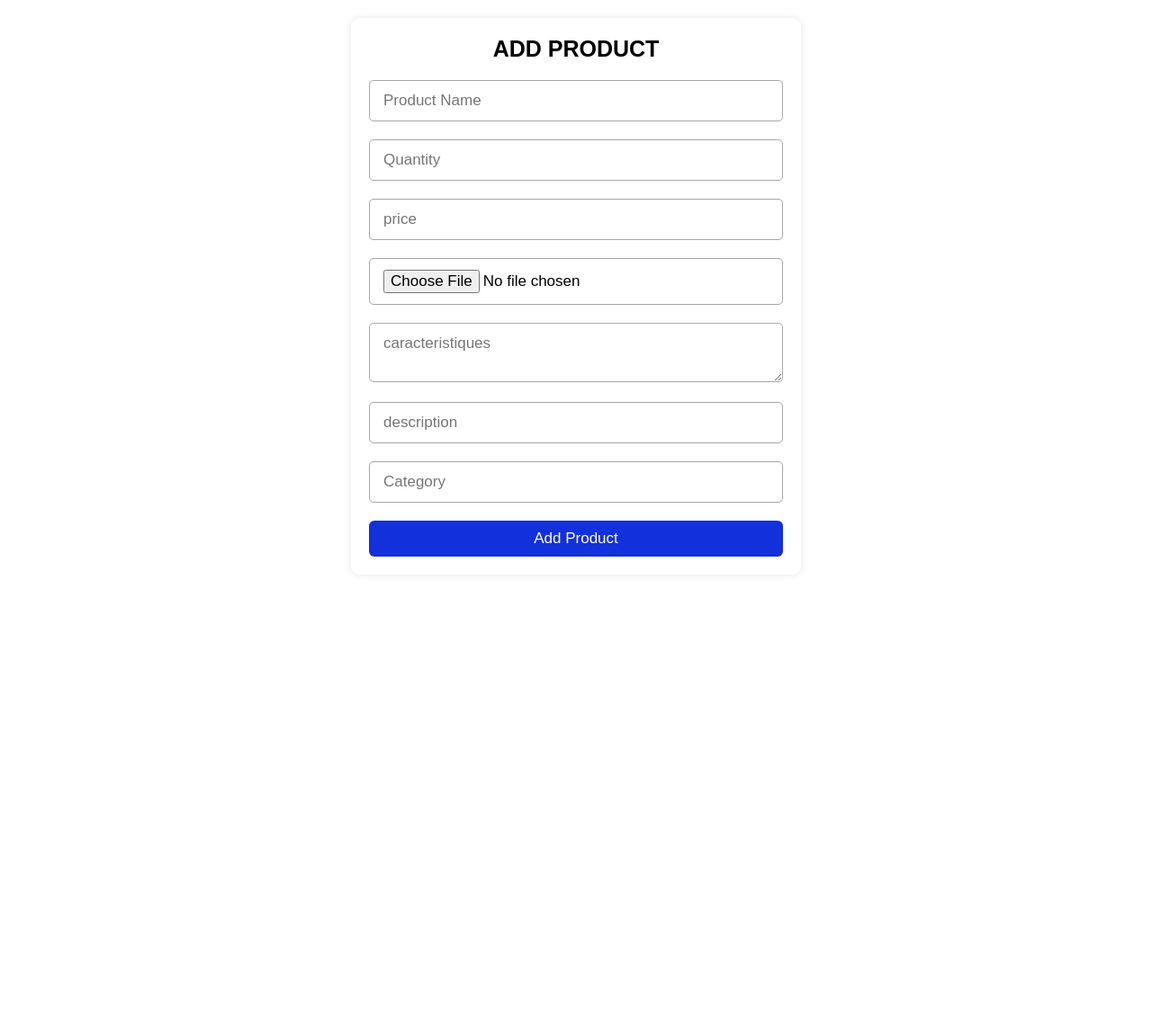
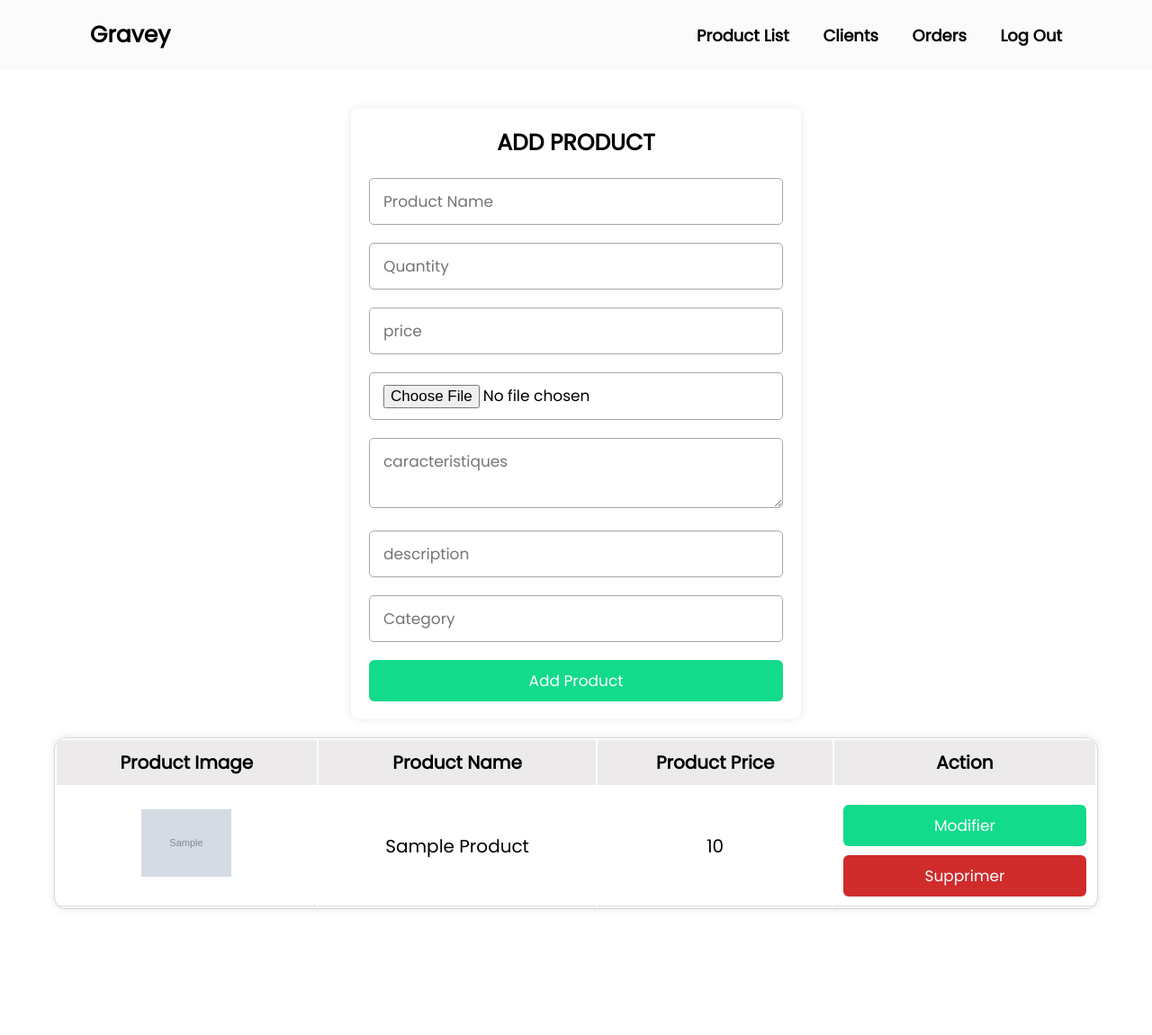
Before and after one commit to Zakaria12e/Ecom-website, a PHP site: page /Admin0.php in a window 1280 px wide. Shown: the whole page at 90% size. Before the commit the page ends 619 px from the top, so only its background shows below. Run offline with PHP 8.4, Linux system fonts and the light colour scheme; tables that the repository leaves empty or names only in its code hold one stand-in row (values such as "Sample post"); grey boxes marked "Sample" are stand-in pictures.

Commit message:
admin V1.1

```diff
--- a/Admin0.css
+++ b/Admin0.css
@@ -1,10 +1,11 @@
+@import url('https://fonts.googleapis.com/css?family=Poppins');
 *{
     margin: 0;padding: 0;
     text-decoration: none;
     box-sizing: border-box;
     outline: none;
     text-transform: capitalize;
-    font-family: Arial, sans-serif;
+    font-family: 'Poppins';
 
 }
 html{
@@ -14,7 +15,8 @@ html{
 .container{
     max-width: 1200px;
     padding: 2rem;
-    margin: 0 auto;
+    margin: 100px auto;
+
 }
 .admin-product-form-container form{
 
@@ -42,7 +44,7 @@ html{
 .btn{
     display: block;
     width: 100%;
-    background-color: #1230db;
+    background-color: #12db8b;
     color: white;
     margin-top: 1rem;
     font-size: 1.7rem;
@@ -52,7 +54,7 @@ html{
     cursor: pointer;
 }
 .btn:hover {
-    background-color: #566dee;
+    background-color: #0c5c4f;
 }.confirmationmsg{
     border: 1px solid green;
     color: darkgreen;
@@ -60,6 +62,8 @@ html{
     border-radius: 6px;
     background-color:rgb(145, 228, 145);
     text-align: center;
+    margin-top: 20px;
+    max-width: 300px;
 
     }
     div.erreurmsg{
@@ -69,4 +73,104 @@ html{
         border-radius: 6px;
         background-color:rgb(228, 145, 145);
         text-align: center;
-        }
+}
+
+.product-display{
+    margin: 2rem 0;
+
+}
+.product-display .product_table{
+
+width: 100%;
+text-align: center;
+border: 1px solid rgb(215, 214, 217);
+border-radius: 13px;
+box-shadow: 0 0 10px rgba(0, 0, 0, 0.1);
+}
+.product-display thead{
+
+    background-color: #eceaea;
+    border-radius: 6px;
+}
+
+.product-display td{
+    padding: 1rem;
+    font-size: 2rem;
+    border-bottom: 1px solid #dbdada;
+}
+
+.product-display th{
+    padding: 1rem;
+    font-size: 2rem;
+
+}
+
+.product-display .btn:last-child{
+
+    background-color: rgb(208, 44, 44);
+}
+.product-display .btn:last-child:hover{
+
+    background-color: rgb(131, 13, 13);
+}
+
+.header{
+    position: fixed;
+    top: 0;
+    left: 0;
+    width: 100%;
+    padding: 20px 100px;
+    display: flex;
+    background: rgba(211, 211, 211, 0.1);
+    justify-content: space-between;
+    align-items: center;
+}
+.logo{
+    font-size: 25px;
+    text-decoration: none;
+    color: black;
+    font-weight: 600;
+}
+
+.navbar a{
+    color: black;
+    font-size: 18px;
+    text-decoration: none;
+    margin-left: 35px;
+    font-weight: 600;
+
+}
+.navbar a:hover{
+   color: #1241db;
+}
+
+html{
+    scroll-behavior: smooth;
+    scroll-padding: 9rem;
+  }
+
+@media (max-width:990px)  {
+    html{
+        font-size: 55%;
+    }
+
+}
+
+@media (max-width:768px)  {
+
+    .product-display{
+        overflow-y: scroll;
+    }
+
+    .product-display .product_table{
+        width: 80rem;
+    }
+
+}
+
+@media (max-width:450px)  {
+    html{
+        font-size: 50%;
+    }
+
+}
--- a/Admin0.php
+++ b/Admin0.php
@@ -1,26 +1,32 @@
+
 <!DOCTYPE html>
 <html lang="en">
 <head>
     <meta charset="UTF-8">
     <meta name="viewport" content="width=device-width, initial-scale=1.0">
     <link rel="stylesheet" href="Admin0.css">
+    <link rel="stylesheet" href="navbar.css">
     <title>Admin</title>
 </head>
 <body>
+
+<header class="header">
+  <a href="Admin0.php" class="logo">Gravey</a>
+  <nav class="navbar">
+    <a href="#Product_list">Product List</a>
+    <a href="#">Clients</a>
+    <a href="#">Orders</a>
+    <a href="logout.php">Log out</a>
+  </nav>
+</header>
 
 <?php
     require_once 'config.php';
     $confirmationMessage = "";
     $errmsg = "";
-    $product_name = "";
-    $quantity = "";
-    $image = "";
-    $description = "";
-    $caracteristiques = "";
-    $category = "";
 
-
-if ( isset($_POST['add_product'])) {
+    //add product
+ if ( isset($_POST['add_product'])) {
 
     $product_name = $_POST['product_name'];
     $quantity = $_POST['quantity'];
@@ -52,15 +58,25 @@ if ( isset($_POST['add_product'])) {
       }
 
     }
+      //delete product
+     if (isset($_GET['delete'])) {
 
+      $name = $_GET['delete'];
+      $DeleteQuery = "DELETE FROM products WHERE product_name ='$name'";
+      mysqli_query($con,$DeleteQuery);
+      header('location:Admin0.php');
 
+     }
 
-?>     <?php if (!empty($confirmationMessage)) : ?>
+?>      <?php if (!empty($confirmationMessage)) : ?>
            <div id="addproduct" class="confirmationmsg"><?php echo $confirmationMessage; ?></div>
         <?php endif; ?>
         <?php if (!empty($errmsg)) : ?>
            <div id="addproduct" class="erreurmsg"><?php echo $errmsg; ?></div>
         <?php endif; ?>
+
+
+
         <div id="product-interface">
 
 <div class="container">
@@ -87,9 +103,44 @@ if ( isset($_POST['add_product'])) {
             <input type="submit" class="btn"  name="add_product" value="Add Product">
 </form>
 
+</div>
+  <?php
+  $selectQuery = "SELECT * FROM products";
+  $result = mysqli_query($con,$selectQuery);
+  ?>
 
+<div class="product-display" id="Product_list">
 
+     <table class="product_table">
+
+       <thead>
+        <tr>
+               <th>Product Image</th>
+               <th>Product Name</th>
+               <th>Product Price</th>
+               <th colspan="2">action</th>
+       </tr>
+
+      </thead>
+
+      <?php
+      while ($row = mysqli_fetch_assoc($result)) {
+      ?>
+         <tr>
+               <td ><img style="width: 100px;" src="images/<?php echo $row['image'];?>"></td>
+               <td><?php echo $row['product_name'];?></td>
+               <td><?php echo $row['price'];?></td>
+               <td>
+               <a href="Admin_update_product.php?edit=<?php echo $row['product_name']; ?>" class="btn">Modifier</a>
+               <a href="Admin0.php?delete=<?php echo $row['product_name']; ?>" class="btn">Supprimer</a>
+
+               </td>
+       </tr>
+
+      <?php } ?>
+     </table>
 </div>
+
 
 </div>
 </body>
--- a/home.php
+++ b/home.php
@@ -22,8 +22,7 @@ else{
     <nav class="border-gray-200 bg-gray-50 dark:bg-gray-800 dark:border-gray-700">
             <div class="max-w-screen-xl flex flex-wrap items-center justify-between mx-auto p-4">
               <a  href="home.php" class="flex items-center space-x-3 rtl:space-x-reverse">
-                  <img  src="images/gaming-pad-alt-1-svgrepo-com.svg" class="h-8" alt="Gravey Logo">
-                  <span style="color: black;" class="self-center text-2xl font-semibold whitespace-nowrap dark:text-white">Gravey</span>
+                  <span id="logo" style="color: black;" class="self-center text-2xl font-semibold whitespace-nowrap dark:text-white">Gravey</span>
               </a>
                 <ul class="flex flex-col font-medium mt-4 rounded-lg bg-gray-50 md:space-x-8 rtl:space-x-reverse md:flex-row md:mt-0 md:border-0 md:bg-transparent dark:bg-gray-800 md:dark:bg-transparent dark:border-gray-700">
                   <li>
@@ -88,7 +87,6 @@ if(isset($_SESSION['id'])){
     </header>
 
     <section id="home">
-        <img src="images/gaming-pad-alt-1-svgrepo-com.svg" class="logo-home" alt="Gravey Logo" />
         <h1 class="title-home">Welcome to Gravey Your Hardware Store</h1>
         <p>Explore a wide range of CPUs, GPUs, RAMs, SSDs, and more.</p>
         <a href="#CPUS" id="btn-to-products">Shop Now</a>
```
Also changed, not shown: admin.css (deleted, +0 -151 lines), admin.php (deleted, +0 -220 lines), style.css (+6 -5 lines).
